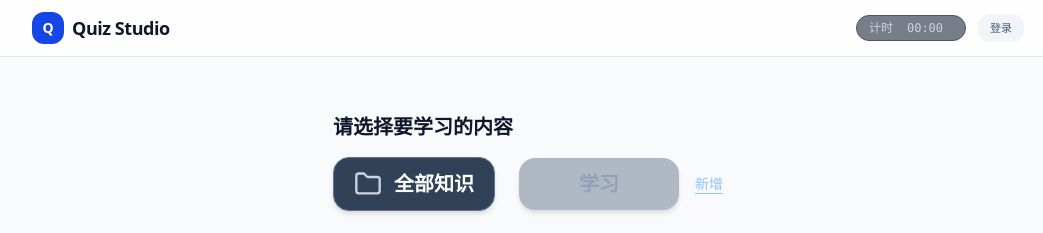
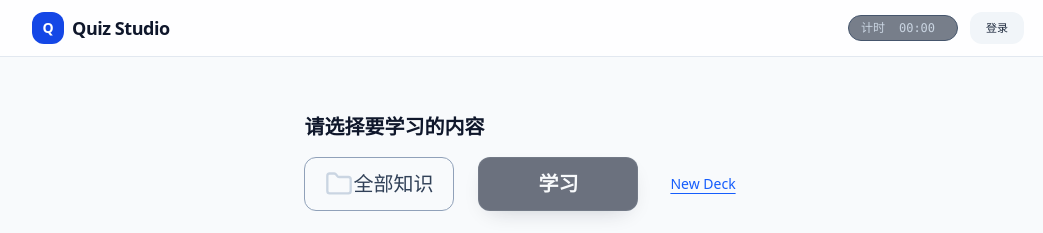
Before and after one commit to luoning9/quizit, a React (Vite) app: page / in a window 1280 px wide. Shown: the top 233 px of the page, without its empty margins (112-1155 px from the left). Built offline with nearby package versions, Linux system fonts and the light colour scheme; no server answers; the database is empty.

Commit message:
Refine button styling and unify usage

```diff
--- a/src/components/ui/Button.tsx
+++ b/src/components/ui/Button.tsx
@@ -25,10 +25,19 @@ export function Button({
     const variants: Record<Variant, string> = {
         none:"",
         primary:
-            // 浅色模式
-            "bg-blue-600 text-white border border-blue-700 hover:bg-blue-500 hover:border-blue-600 " +
-            // 深色模式
-            "dark:bg-blue-500 dark:text-white dark:border-blue-400 dark:hover:bg-blue-400 dark:hover:border-blue-300",
+            [
+                // 浅色：低饱和深灰蓝，柔和阴影
+                "bg-slate-900 text-slate-50 border border-slate-800/90",
+                "hover:bg-slate-800 hover:border-slate-700",
+                "active:bg-slate-900",
+                "shadow-[0_8px_24px_-12px_rgba(15,23,42,0.45)]",
+
+                // 深色：与背景融合的中灰蓝
+                "dark:bg-slate-700 dark:text-slate-50",
+                "dark:border-slate-600/80",
+                "dark:hover:bg-slate-600 dark:hover:border-slate-500",
+                "dark:active:bg-slate-700",
+            ].join(" "),
         secondary:
         // 浅色
             "bg-slate-100 text-slate-800 hover:bg-slate-200 " +
--- a/src/layouts/AppLayout.tsx
+++ b/src/layouts/AppLayout.tsx
@@ -2,6 +2,7 @@ import { useEffect, useState } from "react";
 import { Link, Outlet, useLocation, useNavigate } from "react-router-dom";
 import { supabase } from "../../lib/supabaseClient";
 import { useTimer } from "../components/TimerContext";
+import { Button } from "../components/ui/Button";
 
 function TimerBar() {
     const { seconds } = useTimer();
@@ -88,22 +89,24 @@ export function AppLayout() {
                 <span className="max-w-[150px] truncate">
                   {user.email ?? ""}
                 </span>
-                                <button
+                                <Button
                                     type="button"
+                                    variant="secondary"
+                                    className="px-3 py-1.5 text-[11px] rounded-lg"
                                     onClick={handleLogout}
-                                    className="px-2 py-1 rounded-lg bg-slate-100 hover:bg-slate-200 dark:bg-slate-700 dark:hover:bg-slate-600"
                                 >
                                     退出
-                                </button>
+                                </Button>
                             </div>
                         ) : location.pathname !== "/login" ? (
-                            <button
+                            <Button
                                 type="button"
+                                variant="secondary"
+                                className="text-[11px] px-3 py-1.5 rounded-xl"
                                 onClick={handleLoginClick}
-                                className="text-[11px] px-3 py-1.5 rounded-xl bg-slate-100 hover:bg-slate-200 dark:bg-slate-700 dark:hover:bg-slate-600"
                             >
                                 登录
-                            </button>
+                            </Button>
                         ) : null}
                     </nav>
                 </div>
--- a/src/pages/DeckEditPage.tsx
+++ b/src/pages/DeckEditPage.tsx
@@ -453,13 +453,14 @@ const DeckEditPage: React.FC = () => {
         return (
             <div className="px-4 py-6 space-y-4">
                 <div className="text-rose-400 text-sm">{error}</div>
-                <button
+                <Button
                     type="button"
+                    variant="link"
+                    className="text-sm px-0 text-sky-400 hover:text-sky-300 underline underline-offset-4"
                     onClick={() => navigate(-1)}
-                    className="text-sm text-sky-400 hover:underline"
                 >
                     返回
-                </button>
+                </Button>
             </div>
         );
     }
@@ -469,13 +470,14 @@ const DeckEditPage: React.FC = () => {
             <div className="px-4 py-6 text-slate-200">
                 未找到对应的 deck。
                 <div className="mt-3">
-                    <button
+                    <Button
                         type="button"
+                        variant="link"
+                        className="text-sm px-0 text-sky-400 hover:text-sky-300 underline underline-offset-4"
                         onClick={() => navigate(-1)}
-                        className="text-sm text-sky-400 hover:underline"
                     >
                         返回
-                    </button>
+                    </Button>
                 </div>
             </div>
         );
@@ -491,13 +493,14 @@ const DeckEditPage: React.FC = () => {
                     <div className="text-xl font-semibold">Deck 编辑</div>
                     <div className="text-xs text-slate-400 mt-1">ID: {deck.id}</div>
                 </div>
-                <button
+                <Button
                     type="button"
+                    variant="link"
+                    className="text-sm px-0 text-sky-400 hover:text-sky-300 underline underline-offset-4"
                     onClick={() => navigate(`/?path=${encodeURIComponent(deck?.title)}`)}
-                    className="text-sm text-sky-400 hover:underline"
                 >
                     返回列表页
-                </button>
+                </Button>
             </div>
 
             {/* 错误提示（整体） */}
--- a/src/pages/DeckPracticePage.tsx
+++ b/src/pages/DeckPracticePage.tsx
@@ -580,19 +580,21 @@ function BreakScreen({
             </div>
 
             <div className="flex gap-4">
-                <button
-                    className="w-32 px-6 py-3 rounded-2xl border border-slate-500 text-slate-200 text-lg hover:bg-slate-800"
+                <Button
+                    variant="primary"
+                    className="w-32 px-6 py-3 rounded-2xl text-lg font-semibold"
                     onClick={onContinue}
                 >
                     继续练习
-                </button>
+                </Button>
 
-                <button
-                    className="w-32 px-6 py-3 rounded-2xl bg-slate-600 text-white text-lg font-semibold hover:bg-slate-500 active:bg-slate-700 transition-colors"
+                <Button
+                    variant="outline"
+                    className="w-32 px-6 py-3 rounded-2xl text-lg text-slate-100 border-slate-600 hover:bg-slate-800"
                     onClick={onFinish}
                 >
                     结束
-                </button>
+                </Button>
             </div>
         </div>
     );
--- a/src/pages/LoginPage.tsx
+++ b/src/pages/LoginPage.tsx
@@ -1,6 +1,7 @@
 import React, { useState } from "react";
 import { supabase } from "../../lib/supabaseClient";
 import {useLocation, useNavigate} from "react-router-dom";
+import { Button } from "../components/ui/Button";
 
 export default function LoginPage() {
     const [email, setEmail] = useState("");
@@ -74,14 +75,14 @@ export default function LoginPage() {
                         <div className="text-red-400 text-sm text-center">{errorMsg}</div>
                     )}
 
-                    <button
+                    <Button
                         type="submit"
+                        variant="primary"
                         disabled={loading}
-                        className="w-full py-2.5 rounded-lg bg-sky-600 hover:bg-sky-700 text-white font-medium
-                       disabled:bg-slate-500 transition"
+                        className="w-full py-2.5 rounded-lg font-medium text-sm"
                     >
                         {loading ? "登录中..." : "登录"}
-                    </button>
+                    </Button>
                 </form>
             </div>
         </div>
--- a/src/pages/MainSelectPage.tsx
+++ b/src/pages/MainSelectPage.tsx
@@ -219,15 +219,12 @@ export function MainSelectPage() {
                         const isDeck = node?.isDeck ?? false;
 
                         return (
-                            <button
+                            <Button variant="outline"
                                 key={seg.fullPath || "__root__"}
                                 type="button"
                                 onClick={() => setSelectedPath(seg.fullPath)}
-                                className={
-                                    isActive
-                                        ? "flex items-center gap-3 px-5 py-3 rounded-2xl bg-slate-700 text-white border border-slate-500 text-xl font-semibold shadow-md"
-                                        : "flex items-center gap-3 px-5 py-3 rounded-2xl border border-slate-500 text-slate-200 hover:bg-slate-800 hover:text-white transition-colors text-xl"
-                                }
+                                className="px-5 py-3 text-xl"
+
                             >
                                 {isDeck ? (
                                     <Layers size={28} className="text-amber-300" />
@@ -235,7 +232,7 @@ export function MainSelectPage() {
                                     <Folder size={28} className="text-slate-300" />
                                 )}
                                 <span>{seg.name}</span>
-                            </button>
+                            </Button>
                         );
                     })}
                 </div>
@@ -244,38 +241,35 @@ export function MainSelectPage() {
                 <div className="flex items-center gap-4 shrink-0 ml-6">
 
                     {/* 学习：同字号，与目录节点对齐 */}
-                    <button
-                        type="button"
+                    <Button
+                        variant="primary"
                         disabled={!selectedPath}
-                        className="w-40 px-5 py-3 rounded-2xl bg-blue-600 text-white text-xl font-semibold
-                            shadow-md hover:bg-blue-500 active:bg-blue-700 transition-colors
-                            disabled:bg-slate-600/40 disabled:text-slate-400 disabled:cursor-not-allowed
-                        "
+                        className="w-40 px-5 py-3 text-xl font-semibold disabled:cursor-not-allowed disabled:opacity-60"
                         onClick={() => {
                             navigate(`/decks/${encodeURIComponent(selectedPath)}/practice`);}
                         }
                     >
                         学习
-                    </button>
+                    </Button>
                     {/* 左侧：查看 + 新增（上下排列） */}
-                    <div className="flex flex-col items-start gap-2">
+                    <div className="flex flex-col items-start gap-1">
                         {currentNode?.isDeck && (
-                            <button
-                                type="button"
-                                className="text-sm text-blue-300 underline underline-offset-4 hover:text-blue-200"
+                            <Button
+                                variant="link"
+                                className="text-sm px-1 py-0.5 h-auto leading-tight rounded-lg text-blue-300 underline underline-offset-4 hover:text-blue-200"
                                 onClick={() => navigate(`/decks/${currentNode.deckId}/edit`)}
                             >
-                                查看
-                            </button>
+                                Edit Cards
+                            </Button>
                         )}
 
-                        <button
-                            type="button"
-                            className="text-sm text-blue-300 underline underline-offset-4 hover:text-blue-200"
+                        <Button
+                            variant="link"
+                            className="text-sm px-1 py-0.5 h-auto leading-tight rounded-lg text-blue-300 underline underline-offset-4 hover:text-blue-200"
                             onClick={() => navigate(`/decks/new?path=${encodeURIComponent(selectedPath)}`)}
                         >
-                            新增
-                        </button>
+                            New Deck
+                        </Button>
                     </div>
                 </div>
             </div>
--- a/src/pages/NewDeckPage.tsx
+++ b/src/pages/NewDeckPage.tsx
@@ -2,6 +2,7 @@
 import React, { useState } from "react";
 import {useNavigate, useSearchParams} from "react-router-dom";
 import { supabase } from "../../lib/supabaseClient";
+import { Button } from "../components/ui/Button";
 
 const NewDeckPage: React.FC = () => {
     const [searchParams] = useSearchParams();
@@ -78,13 +79,14 @@ const NewDeckPage: React.FC = () => {
                     </p>
                 </div>
 
-                <button
+                <Button
                     type="button"
+                    variant="link"
+                    className="text-xs px-0 text-sky-400 hover:text-sky-300 underline underline-offset-4"
                     onClick={() => navigate(-1)}
-                    className="text-xs text-sky-400 hover:underline"
                 >
                     返回
-                </button>
+                </Button>
             </div>
 
             {/* 错误提示 */}
@@ -123,16 +125,14 @@ const NewDeckPage: React.FC = () => {
                 </div>
 
                 <div className="pt-2 flex justify-end">
-                    <button
+                    <Button
                         type="submit"
+                        variant="primary"
                         disabled={submitting || !title.trim()}
-                        className="px-4 py-2 rounded-xl text-sm font-medium
-                       bg-emerald-600 hover:bg-emerald-500
-                       disabled:bg-slate-700 disabled:text-slate-400
-                       disabled:cursor-not-allowed"
+                        className="text-sm font-medium px-4 py-2 rounded-xl"
                     >
                         {submitting ? "创建中…" : "创建 Deck"}
-                    </button>
+                    </Button>
                 </div>
             </form>
         </div>
--- a/src/pages/QuizRunPage.tsx
+++ b/src/pages/QuizRunPage.tsx
@@ -12,6 +12,7 @@ import {
     type UserAnswer
 } from "../../lib/quizFormat.ts";
 import { useTimer } from "../components/TimerContext";  // ← 新增，路径和 AppLayout 一致
+import { Button } from "../components/ui/Button";
 
 interface QuizQuestion {
     cardId: string;
@@ -312,13 +313,14 @@ function QuizRunPage() {
         return (
             <div className="flex flex-col items-center justify-center py-12 text-slate-300">
                 <div className="mb-2">{loadingError}</div>
-                <button
+                <Button
                     type="button"
-                    className="mt-2 px-4 py-2 rounded-xl bg-slate-700 text-white text-sm hover:bg-slate-600"
+                    variant="secondary"
+                    className="mt-2 px-4 py-2 rounded-xl text-sm"
                     onClick={() => navigate("/quizzes")}
                 >
                     返回测验列表
-                </button>
+                </Button>
             </div>
         );
     }
@@ -327,13 +329,14 @@ function QuizRunPage() {
         return (
             <div className="flex flex-col items-center justify-center py-12 text-slate-300">
                 <div className="mb-2">该测验暂无题目。</div>
-                <button
+                <Button
                     type="button"
-                    className="mt-2 px-4 py-2 rounded-xl bg-slate-700 text-white text-sm hover:bg-slate-600"
+                    variant="secondary"
+                    className="mt-2 px-4 py-2 rounded-xl text-sm"
                     onClick={() => navigate("/quizzes")}
                 >
                     返回测验列表
-                </button>
+                </Button>
             </div>
         );
     }
@@ -401,15 +404,14 @@ function QuizRunPage() {
                         )}
                     </div>
                     {/* 统一一个按钮：未显示答案时是“提交答案”，显示答案后变成“下一题” */}
-                    <button
+                    <Button
                         type="button"
-                        className=
-                            {showAnswer ? "w-40 border border-slate-600 inline-flex justify-center px-4 py-2 rounded-lg bg-background text-white text-2xl hover:bg-slate-600"
-                                : "w-40 border border-slate-500 justify-center px-4 py-2 rounded-lg bg-background text-slate-100 text-lg hover:bg-sky-800"}
+                        variant={showAnswer ? "primary" : "outline"}
+                        className={showAnswer ? "w-40 text-2xl" : "w-40 text-lg"}
                         onClick={showAnswer ? handleNextQuestion : handleSubmitAnswer}
                     >
                         {showAnswer ? "➤" : "提交答案"}
-                    </button>
+                    </Button>
                 </div>
             </div>
 
```
Also changed, not shown: 1 other file (tests, documents, lock files or other folders).
